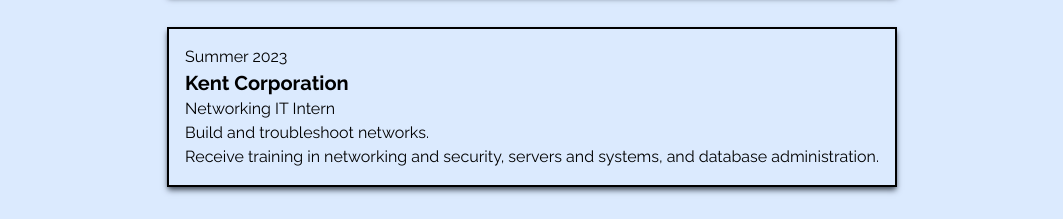
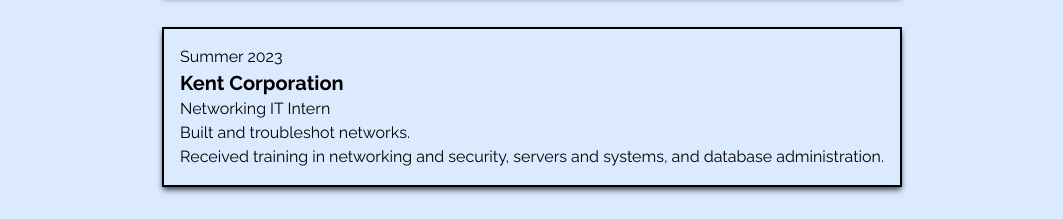
Before and after one commit to EllsworthLogan/PersonalWebsite2, a React (Create React App) app: page / in a window 1280 px wide. Shown: the part 1475-1694 px from the top of the page, without its empty margins (108-1171 px from the left). Built offline with nearby package versions, Linux system fonts and the light colour scheme; a web font is replaced by a local one.

Commit message:
job desc

```diff
--- a/src/components/About.jsx
+++ b/src/components/About.jsx
@@ -31,8 +31,8 @@
       time: "Summer 2023",
       company: "Kent Corporation",
       title: "Networking IT Intern",
-      desc: "Build and troubleshoot networks.",
-      desc2: "Receive training in networking and security, servers and systems, and database administration.",
+      desc: "Built and troubleshot networks.",
+      desc2: "Received training in networking and security, servers and systems, and database administration.",
     },
   ];
 
```
